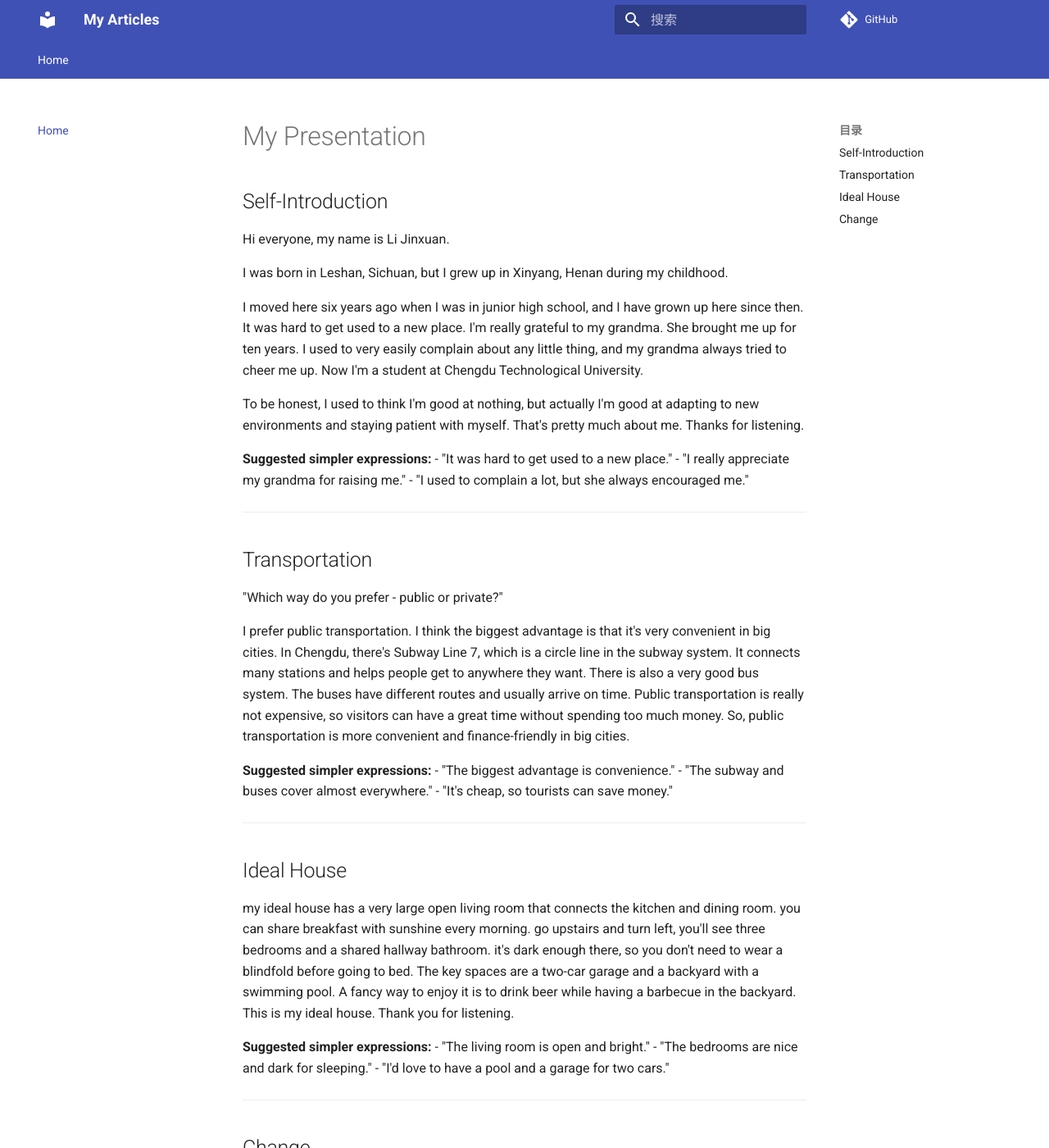
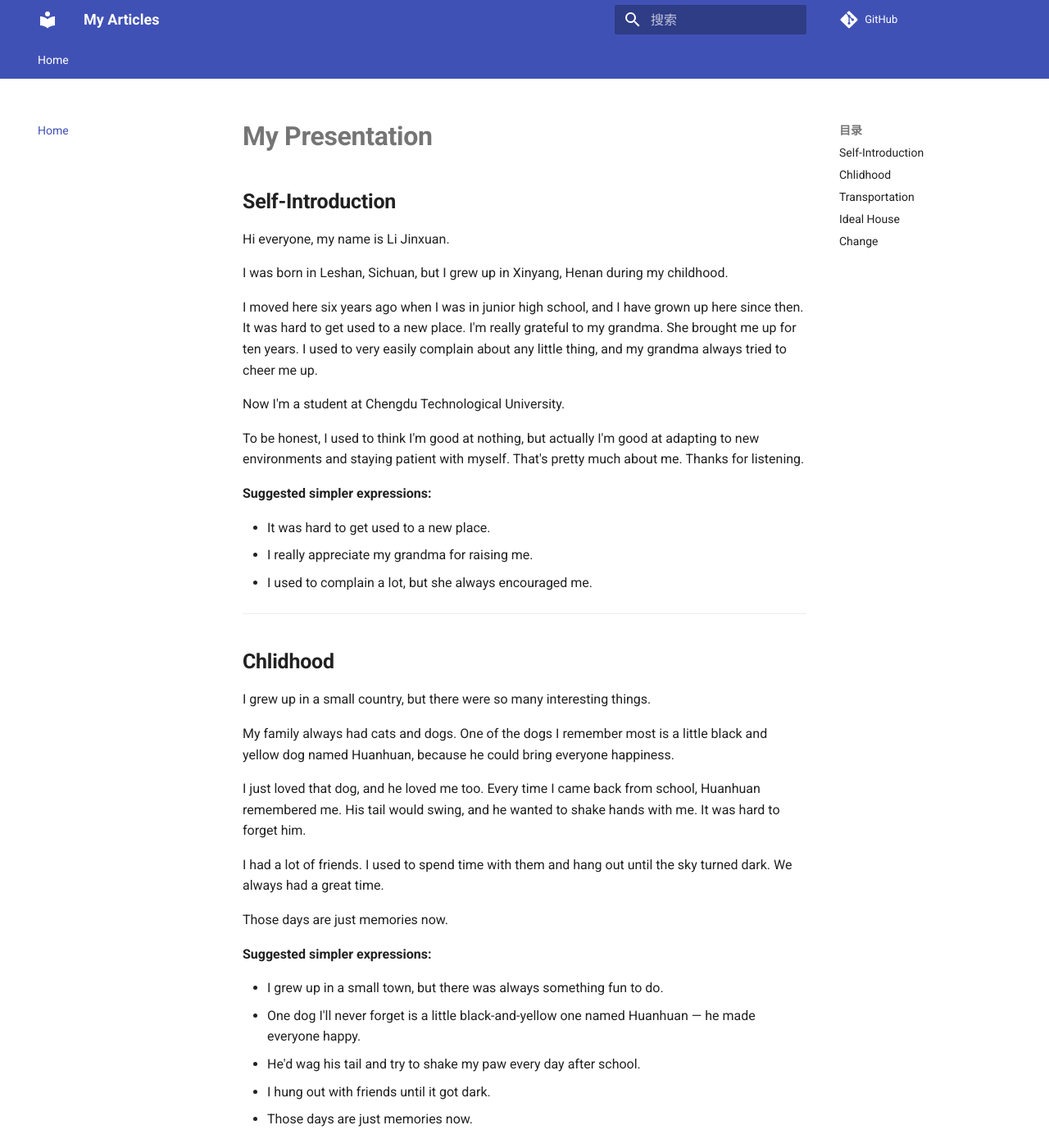
Before and after one commit to xinghu5/my-pre-article, an MkDocs documentation site: the page built from docs/index.md, in a window 1280 px wide and 1400 px high. Shown: the whole window at 82% size. Built offline with MkDocs 1.6.1 and Material for MkDocs 9.7.7, drawn with Linux system fonts in a browser that asks for light colours; comment, search, counter and statistics services are not loaded; some of the changed text lies outside the part shown.

Commit message:
更新文章内容-childhood

```diff
--- a/docs/index.md
+++ b/docs/index.md
@@ -1,55 +1,86 @@
-# My Presentation
+# **My Presentation**
 
-## Self-Introduction
+## **Self-Introduction**
 Hi everyone, my name is Li Jinxuan.
 
 I was born in Leshan, Sichuan, but I grew up in Xinyang, Henan during my childhood.
 
 I moved here six years ago when I was in junior high school, and I have grown up here since then.  It was hard to get used to a new place.
-I'm really grateful to my grandma. She brought me up for ten years. I used to very easily complain about any little thing,
-and my grandma always tried to cheer me up.
+I'm really grateful to my grandma. She brought me up for ten years. I used to very easily complain about any little thing, and my grandma always tried to cheer me up.
+
 Now I'm a student at Chengdu Technological University.
 
 To be honest, I used to think I'm good at nothing, but actually I'm good at adapting to new environments and staying patient with myself.
 That's pretty much about me. Thanks for listening.
 
 **Suggested simpler expressions:**
-- "It was hard to get used to a new place."
-- "I really appreciate my grandma for raising me."
-- "I used to complain a lot, but she always encouraged me."
+
+- It was hard to get used to a new place.
+- I really appreciate my grandma for raising me.
+- I used to complain a lot, but she always encouraged me.
 
 ---
 
-## Transportation
-"Which way do you prefer - public or private?"
+## **Chlidhood**
+I grew up in a small country, but there were so many interesting things.
 
-I prefer public transportation. I think the biggest advantage is that it's very convenient in big cities.
+My family always had cats and dogs. One of the dogs I remember most is a little black and yellow dog named Huanhuan, because he could bring everyone happiness.
+
+I just loved that dog, and he loved me too. Every time I came back from school, Huanhuan remembered me. His tail would swing, and he wanted to shake hands with me. It was hard to forget him.
+
+I had a lot of friends. I used to spend time with them and hang out until the sky turned dark. We always had a great time.
+
+Those days are just memories now.
+
+**Suggested simpler expressions:**
+
+- I grew up in a small town, but there was always something fun to do.
+- One dog I'll never forget is a little black-and-yellow one named Huanhuan — he made everyone happy.
+- He'd wag his tail and try to shake my paw every day after school.
+- I hung out with friends until it got dark.
+- Those days are just memories now.
+
+---
+
+## **Transportation**
+Which way do you prefer - public or private?
+
+I prefer public transportation.
+
+I think the biggest advantage is that it's very convenient in big cities.
 In Chengdu, there's Subway Line 7, which is a circle line in the subway system. It connects many stations and helps people get to anywhere they want.
+
 There is also a very good bus system. The buses have different routes and usually arrive on time.
 Public transportation is really not expensive, so visitors can have a great time without spending too much money.
+
 So, public transportation is more convenient and finance-friendly in big cities.
 
 **Suggested simpler expressions:**
-- "The biggest advantage is convenience."
-- "The subway and buses cover almost everywhere."
-- "It's cheap, so tourists can save money."
+
+- The biggest advantage is convenience.
+- The subway and buses cover almost everywhere.
+- It's cheap, so tourists can save money.
 
 ---
 
-## Ideal House
-my ideal house has a very large open living room that connects the kitchen and dining room. you can share breakfast with sunshine every morning.
-go upstairs and turn left, you'll see three bedrooms and a shared hallway bathroom. it's dark enough there, so you don't need to wear a blindfold before going to bed.
+## **Ideal House**
+My ideal house has a very large open living room that connects the kitchen and dining room. you can share breakfast with sunshine every morning.
+
+Go upstairs and turn left, you'll see three bedrooms and a shared hallway bathroom. it's dark enough there, so you don't need to wear a blindfold before going to bed.
+
 The key spaces are a two-car garage and a backyard with a swimming pool. A fancy way to enjoy it is to drink beer while having a barbecue in the backyard.
+
 This is my ideal house. Thank you for listening.
 
 **Suggested simpler expressions:**
-- "The living room is open and bright."
-- "The bedrooms are nice and dark for sleeping."
-- "I'd love to have a pool and a garage for two cars."
+
+- The living room is open and bright.
+- The bedrooms are nice and dark for sleeping.
+- I'd love to have a pool and a garage for two cars.
 
 ---
 
-## Change
+## **Change**
 I couldn't speak Sichuanese at all, and my parents told me that if I find a job around here in the future, it's better to learn how to speak it.
 I didn't want to speak it because no one talked to me. But a man can change. And I was really sick of talking to my roommates in a strange atmosphere.
 In summer, I decided to go into the wet market, talk with vendors, and ask how much things cost. It wasn't easy at first.
@@ -57,6 +88,7 @@ I learned the price list of meats and vegetables by the end of summer. Summer en
 Now I can talk to my roommates in Sichuanese in a comfortable way. That's my change. Thanks.
 
 **Suggested simpler expressions:**
-- "My parents encouraged me to learn it for future jobs."
-- "I felt awkward speaking with my roommates before."
-- "Practicing at the market really helped me improve."
+
+- My parents encouraged me to learn it for future jobs.
+- I felt awkward speaking with my roommates before.
+- Practicing at the market really helped me improve.
```
